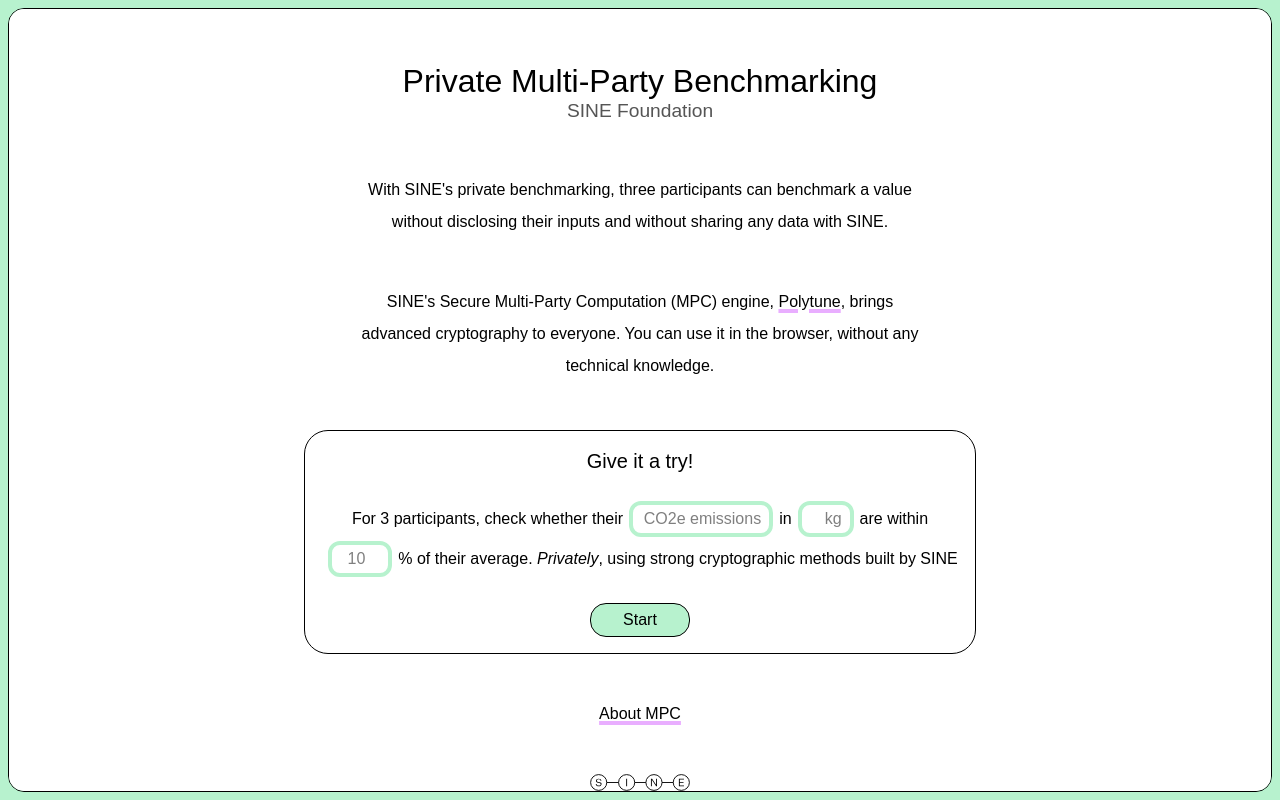
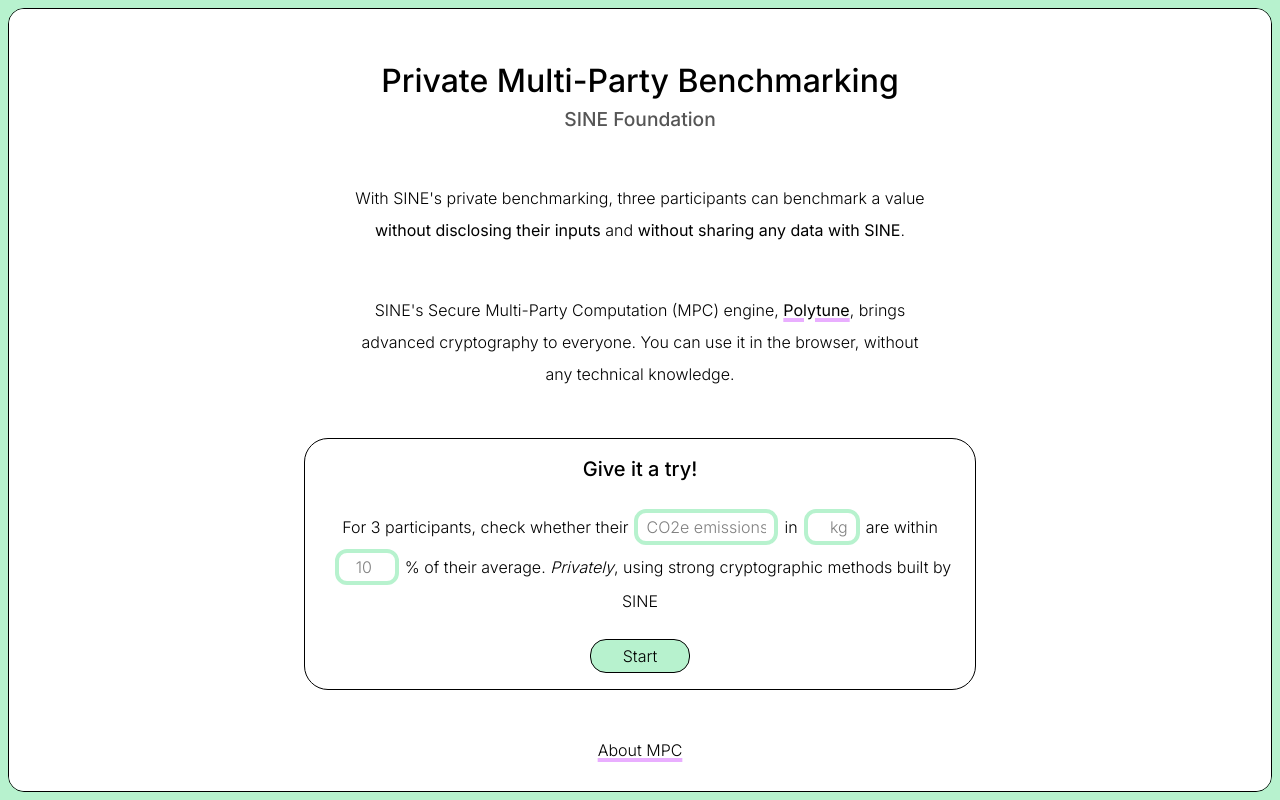
Before and after one commit to sine-fdn/benchmarking-ui, a Next.js app: page / in a window 1280 px wide. Built offline with nearby package versions, Linux system fonts and the light colour scheme; no server answers; a web font is replaced by a local one.

Commit message:
chore: use Inter font

```diff
--- a/src/app/globals.css
+++ b/src/app/globals.css
@@ -1,3 +1,4 @@
+@import url('https://fonts.googleapis.com/css2?family=Inter:wght@400;500;700&display=swap');
 @import "tailwindcss";
 /* @tailwind utilities; */
 
@@ -9,7 +10,7 @@
 }
 
 @theme {
-  --default-font-family: Favorit, Arial, sans-serif;
+  --default-font-family: 'Inter', Arial, sans-serif;
   --color-sine-green: #B7F2CE;
   --color-sine-purple: #E9AEFF;
   --color-sine-blue: #B4EDFF;
--- a/src/app/layout.tsx
+++ b/src/app/layout.tsx
@@ -4,37 +4,28 @@
 import localFont from "next/font/local";
 import { ReactNode } from "react";
 import ScrollToTop from "@/components/ScrollToTopWrapper";
+import { Inter } from "next/font/google";
 
 export const metadata: Metadata = {
   title: "Polytune",
   description: "Verification Pilot UI",
 };
 
-const favoritFont = localFont({
-  src: [
-    {
-      path: "../../public/fonts/favorit-light.ttf",
-      weight: "300",
-      style: "normal",
-    },
-    {
-      path: "../../public/fonts/favorit-medium.ttf",
-      weight: "500",
-      style: "bold",
-    },
-  ],
+const inter = Inter({
+  subsets: ["latin"],
+  weight: ["300", "400", "500", "700"], // Add weights you want to use
   display: "swap",
 });
 
 export default function RootLayout({ children }: { children: ReactNode }) {
   return (
-    <html lang="en" className={favoritFont.className}>
+    <html lang="en" className={inter.className}>
       <ScrollToTop>
         <body className="bg-sine-green flex justify-center items-center h-screen w-screen p-2">
           <div className="overflow-y-scroll flex flex-col justify-between items-center text-center bg-white rounded-2xl border border-black h-full w-full">
             <main className="lg:max-w-6xl flex flex-col items-center justify-center">
-              <div className="my-12 w-xs md:w-lg text-center">
-                <h1 className="-mb-2">Private Multi-Party Benchmarking</h1>
+              <div className="my-12 text-center">
+                <h1>Private Multi-Party Benchmarking</h1>
                 <h2>SINE Foundation</h2>
               </div>
               {children}
```
